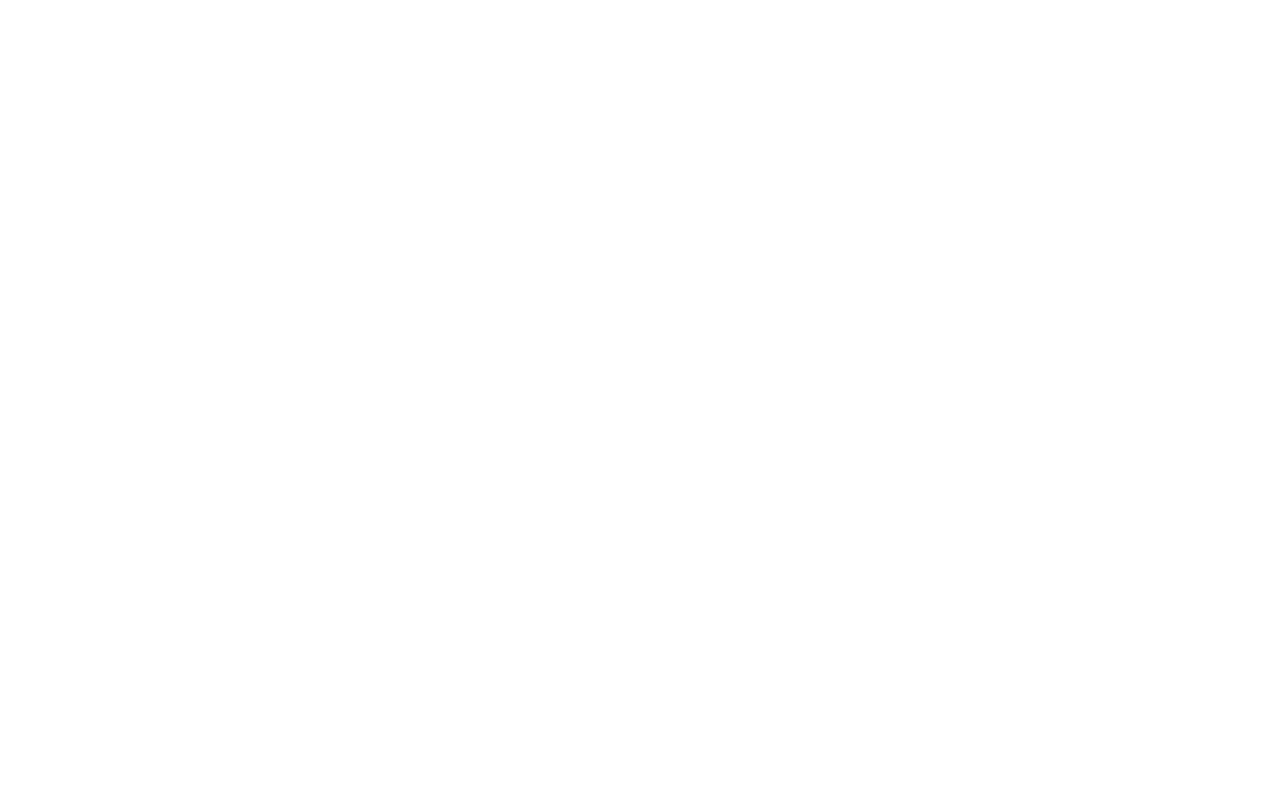
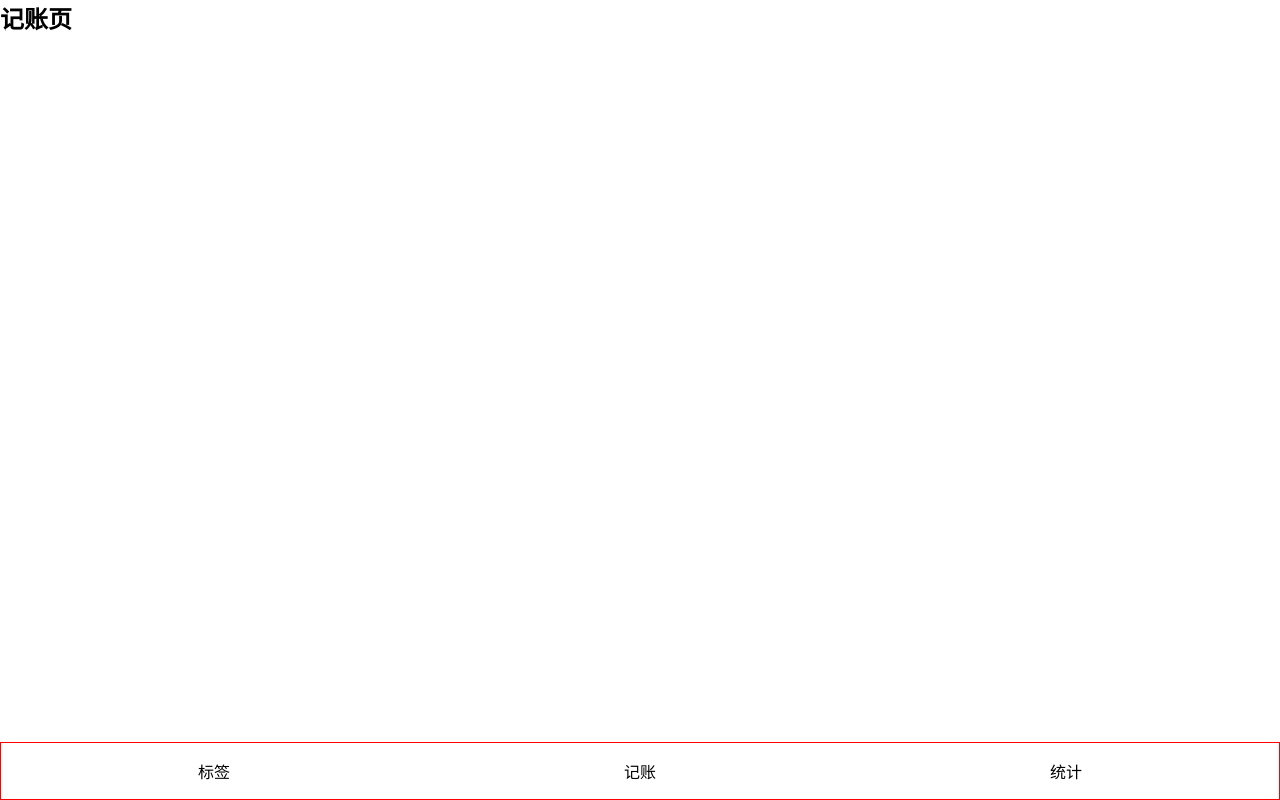
Before and after one commit to linzhengGithub/money-2-React, a React (Create React App) app: page /#/money in a window 1280 px wide. Built offline with nearby package versions, Linux system fonts and the light colour scheme.

Commit message:
导航栏布局over

```diff
--- a/package.json
+++ b/package.json
@@ -13,6 +13,7 @@
     "node-sass": "npm:dart-sass",
     "react": "^16.13.1",
     "react-dom": "^16.13.1",
+    "react-router-dom": "^5.2.0",
     "react-scripts": "3.4.1",
     "styled-components": "^5.1.1",
     "typescript": "~3.7.2"
@@ -39,6 +40,7 @@
     ]
   },
   "devDependencies": {
+    "@types/react-router-dom": "^5.1.5",
     "@types/styled-components": "^5.1.0"
   }
 }
--- a/src/App.tsx
+++ b/src/App.tsx
@@ -1,13 +1,91 @@
 import React from 'react';
+import {
+  HashRouter as Router,
+  Switch,
+  Route,
+  Link,
+  Redirect
+} from "react-router-dom";
+import './index.scss';
+import styled from 'styled-components';
 
-
+const Wrapper = styled.div`
+  min-height: 100vh;
+  display:flex;
+  flex-direction: column;
+`;
+const Main = styled.div`
+  flex-grow: 1;
+  overflow: auto;
+`;
+const Nav = styled.nav`
+  border:1px solid red;
+  > ul{
+  display:flex;
+    >li{
+      width: 33.3333%;
+      text-align: center;
+      padding: 16px;
+    }
+  }
+`;
 
 function App() {
+  // @ts-ignore
+  // @ts-ignore
   return (
-    <div>
-
-    </div>
+    <Router>
+      <Wrapper>
+        <Main>
+          <Switch>
+            <Route path="/tags">
+              <Tags />
+            </Route>
+            <Route path="/money">
+              <Money />
+            </Route>
+            <Route path="/statistics">
+              <Statistics />
+            </Route>
+            <Redirect exact from="/" to="/money"/>
+            <Route path="*" from="">
+              <NoMatch />
+            </Route>
+          </Switch>
+        </Main>
+        <Nav>
+          <ul>
+            <li>
+              <Link to="/tags">标签</Link>
+            </li>
+            <li>
+              <Link to="/money">记账</Link>
+            </li>
+            <li>
+              <Link to="/statistics">统计</Link>
+            </li>
+          </ul>
+        </Nav>
+      </Wrapper>
+    </Router>
   );
 }
 
+function NoMatch() {
+  return (
+    <div>页面不存在</div>
+  )
+}
+function Statistics() {
+  return <h2>统计页</h2>;
+}
+
+function Tags() {
+  return <h2>标签页</h2>;
+}
+
+function Money() {
+  return <h2>记账页</h2>;
+}
+
 export default App;
--- /dev/null
+++ b/src/index.scss
@@ -0,0 +1,12 @@
+@import-normalize;
+*{margin: 0;
+  padding: 0;
+  box-sizing: border-box;
+}
+*::after{box-sizing: border-box;}
+*::before{box-sizing: border-box;}
+ul,ol{list-style: none}
+a{
+  text-decoration: none;
+  color:inherit;
+}
```
Also changed, not shown: 1 other file (tests, documents, lock files or other folders).
